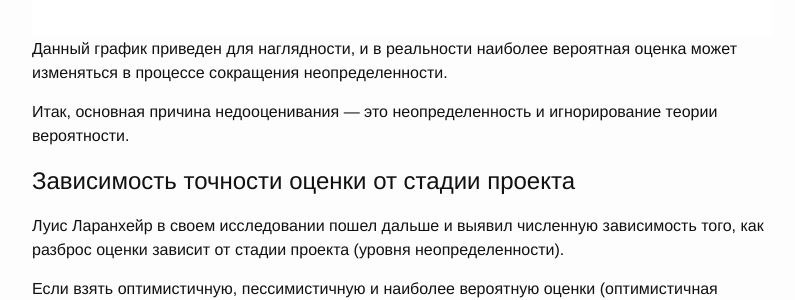
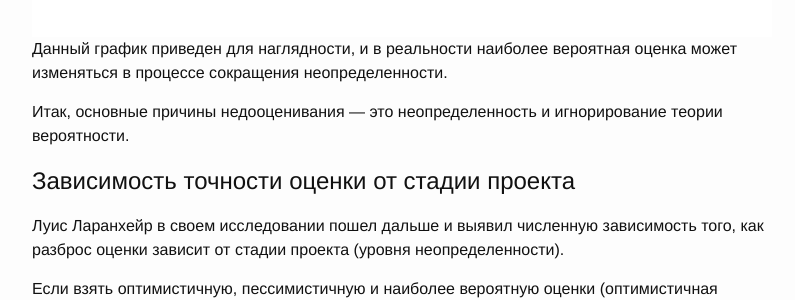
Before and after one commit to forasoft/forasoft.github.io, a Jekyll site: the page built from _posts/2016-06-28-software-estimation.md, in a window 1280 px wide and 900 px high, scrolled down 4452 px. Shown: the part 157-457 px from the top of the window, without its empty margins (238-1033 px from the left). Built offline with Jekyll 4.4.1, drawn with Linux system fonts in a browser that asks for light colours; comment, search, counter and statistics services are not loaded.

Commit message:
Update 2016-06-28-software-estimation.md

```diff
--- a/_posts/2016-06-28-software-estimation.md
+++ b/_posts/2016-06-28-software-estimation.md
@@ -68,7 +68,7 @@ author: nikolay-sapunov
 ![](http://forasoft.github.io/assets/posts/software-estimation/Theory05.png)
 Данный график приведен для наглядности, и&nbsp;в&nbsp;реальности наиболее вероятная оценка может изменяться в&nbsp;процессе сокращения неопределенности.
 
-Итак, основная причина недооценивания&nbsp;&mdash; это неопределенность и&nbsp;игнорирование теории вероятности.
+Итак, основные причины недооценивания&nbsp;&mdash; это неопределенность и&nbsp;игнорирование теории вероятности.
 
 # Зависимость точности оценки от стадии проекта #
 
```
